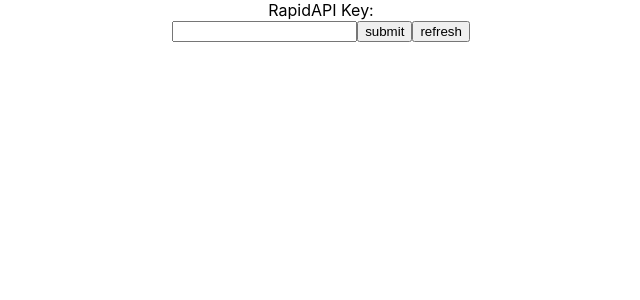
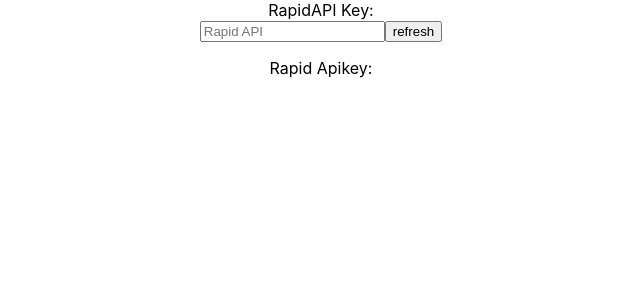
Before and after one commit to wjoseph0/MLS-Scraper, a React (Create React App) app in the folder mls-react/: page / in a window 1280 px wide. Shown: the top 300 px of the page, without its empty margins (319-959 px from the left). Built offline with nearby package versions, Linux system fonts and the light colour scheme.

Commit message:
removed hardcoded api key

```diff
--- a/mls-react/src/Auth/Auth.js
+++ b/mls-react/src/Auth/Auth.js
@@ -18,14 +18,14 @@
     const options = {
       method: 'GET',
       headers: {
-      'X-RapidAPI-Key': '10c2e447bemsh27af4b8b457e846p14d6f3jsn455ace2cd890',
+      'X-RapidAPI-Key': apiKey,
       'X-RapidAPI-Host': 'realty-in-us.p.rapidapi.com'
       }
     };
-
+    localStorage.setItem("apiKey", {apiKey});
     async function fetchData() {
       const data = await fetch('https://realty-in-us.p.rapidapi.com/locations/auto-complete?input=new%20york', options).then(response => response.json()).then(response => console.log(response)).catch(err => console.error(err));
-      setListings(data[0])
+      setListings(data)
     };
     fetchData()
   }
@@ -33,7 +33,8 @@
 
 
   useEffect(() => {
-  }, []);
+    console.log(apiKey)
+  }, [apiKey]);
 
 
 
@@ -42,10 +43,9 @@
   return(
       <div style={{ textAlign: 'center'}}>
         <div id="header">RapidAPI Key:</div>
-        <input id="apiKeyInput"></input>
-        <button onClick={setApiKey} id="submit">submit</button>
+        <input id="apiKeyInput" placeholder = "Rapid API" onChange={e => setApiKey(e.target.value)} ></input>
         <button onClick={callAPI} id="refresh">refresh</button>
-        <ul>{listings.map(listing => <li key={listing._id}>{listing._score}</li>)}</ul>
+        <p>Rapid Apikey: {apiKey}</p>
       </div>
 
   );
```
